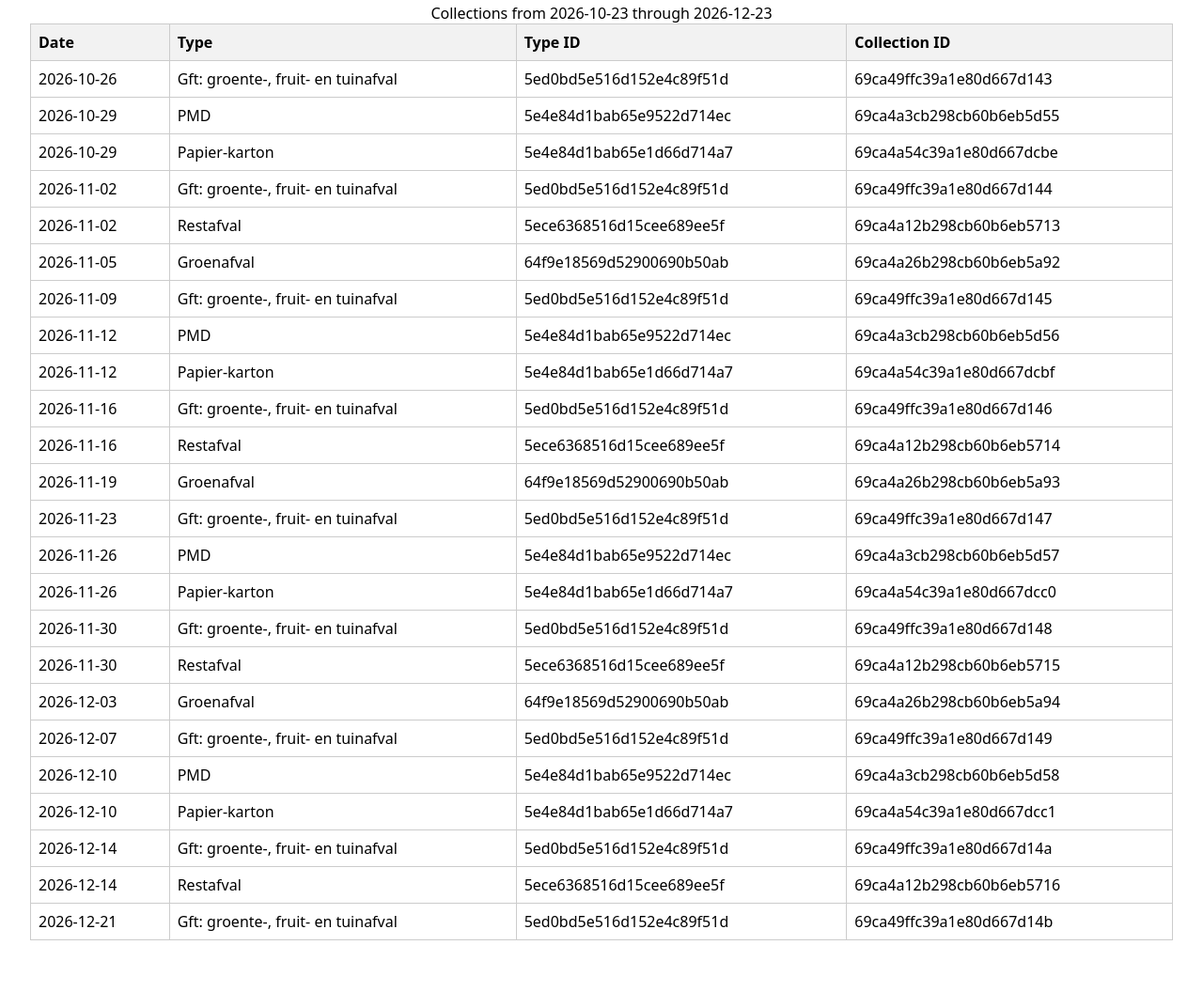
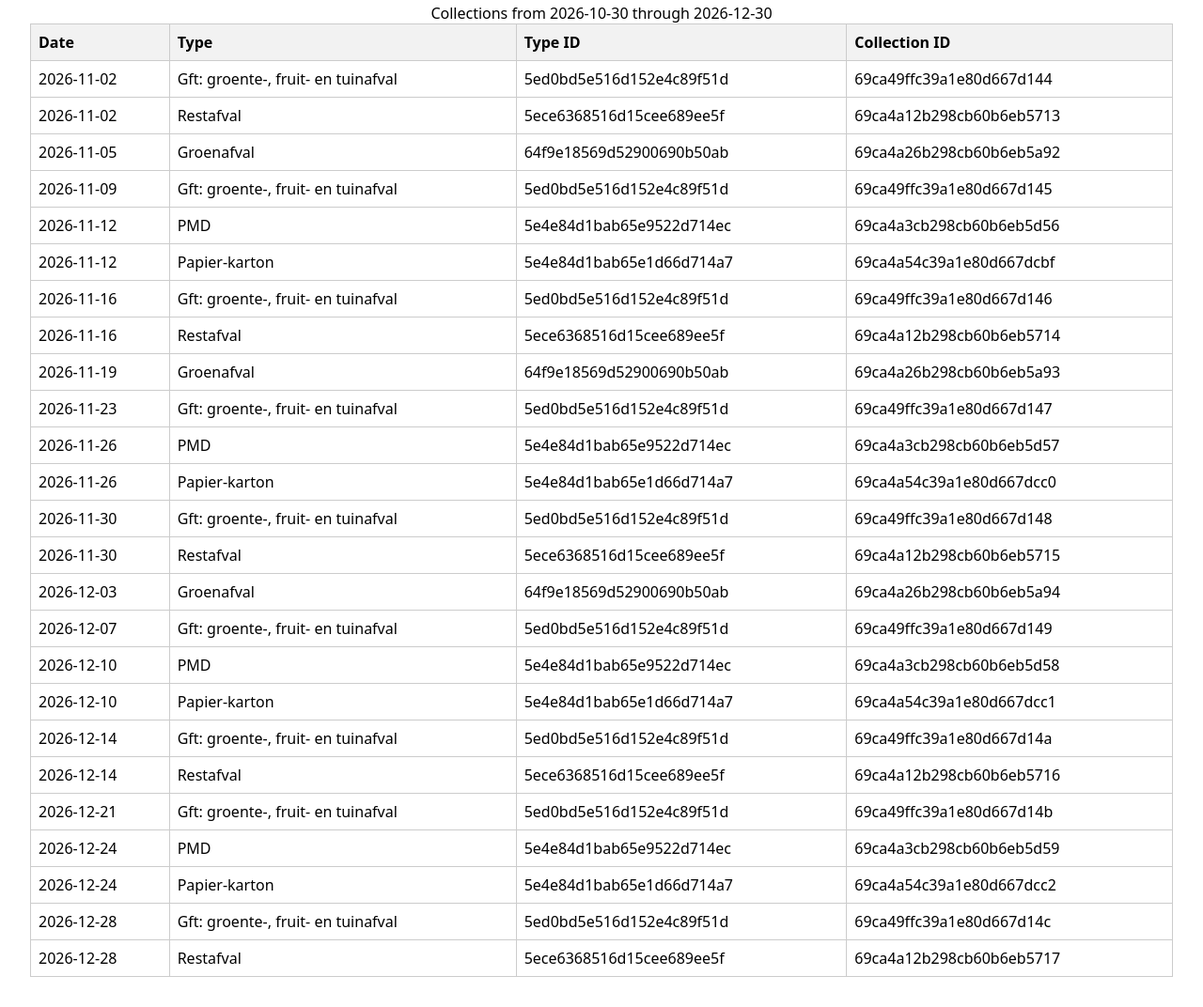
Before and after one commit to plovma/recycle-calendar, a plain HTML site: page public/calendar.html in a window 1280 px wide. Shown: the part 93-1165 px from the top of the page at 94% size. Before the commit the page ends 1126 px from the top, so only its background shows below. Drawn offline with Linux system fonts and the light colour scheme.

Commit message:
Update generated calendar

```diff
--- a/public/calendar.html
+++ b/public/calendar.html
@@ -14,7 +14,7 @@
 <body>
   <h1>Recycle Calendar</h1>
   <table>
-    <caption>Collections from 2026-10-23 through 2026-12-23</caption>
+    <caption>Collections from 2026-10-30 through 2026-12-30</caption>
     <thead>
       <tr>
         <th scope="col">Date</th>
@@ -24,24 +24,6 @@
       </tr>
     </thead>
     <tbody>
-      <tr>
-        <td>2026-10-26</td>
-        <td>Gft: groente-, fruit- en tuinafval</td>
-      <td>5ed0bd5e516d152e4c89f51d</td>
-      <td>69ca49ffc39a1e80d667d143</td>
-    </tr>
-      <tr>
-        <td>2026-10-29</td>
-        <td>PMD</td>
-      <td>5e4e84d1bab65e9522d714ec</td>
-      <td>69ca4a3cb298cb60b6eb5d55</td>
-    </tr>
-      <tr>
-        <td>2026-10-29</td>
-        <td>Papier-karton</td>
-      <td>5e4e84d1bab65e1d66d714a7</td>
-      <td>69ca4a54c39a1e80d667dcbe</td>
-    </tr>
       <tr>
         <td>2026-11-02</td>
         <td>Gft: groente-, fruit- en tuinafval</td>
@@ -168,6 +150,30 @@
       <td>5ed0bd5e516d152e4c89f51d</td>
       <td>69ca49ffc39a1e80d667d14b</td>
     </tr>
+      <tr>
+        <td>2026-12-24</td>
+        <td>PMD</td>
+      <td>5e4e84d1bab65e9522d714ec</td>
+      <td>69ca4a3cb298cb60b6eb5d59</td>
+    </tr>
+      <tr>
+        <td>2026-12-24</td>
+        <td>Papier-karton</td>
+      <td>5e4e84d1bab65e1d66d714a7</td>
+      <td>69ca4a54c39a1e80d667dcc2</td>
+    </tr>
+      <tr>
+        <td>2026-12-28</td>
+        <td>Gft: groente-, fruit- en tuinafval</td>
+      <td>5ed0bd5e516d152e4c89f51d</td>
+      <td>69ca49ffc39a1e80d667d14c</td>
+    </tr>
+      <tr>
+        <td>2026-12-28</td>
+        <td>Restafval</td>
+      <td>5ece6368516d15cee689ee5f</td>
+      <td>69ca4a12b298cb60b6eb5717</td>
+    </tr>
     </tbody>
   </table>
 </body>
```
Also changed, not shown: 1 other file.
